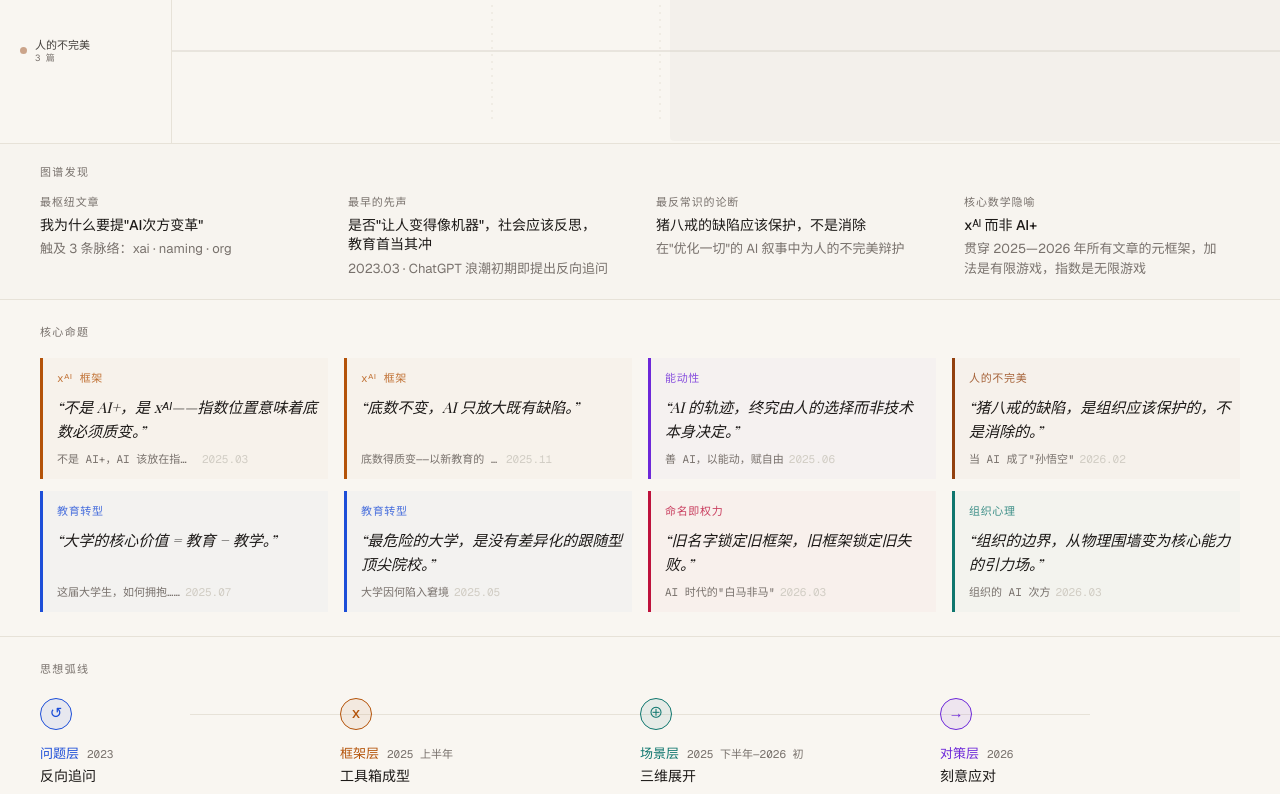
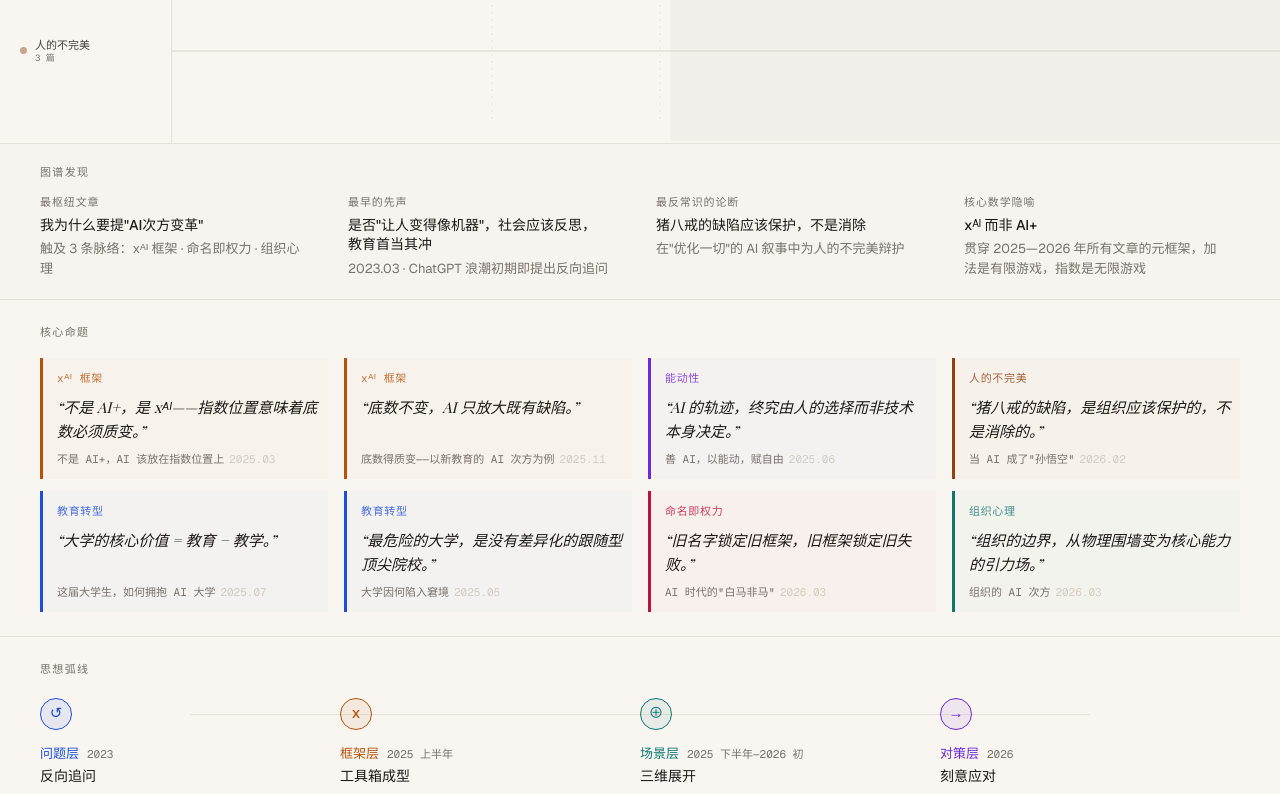
Before and after one commit to automanvip/thuyangbin, a Next.js app: page / in a window 1280 px wide. Shown: the part 1022-1816 px from the top of the page. Built offline with nearby package versions, Linux system fonts and the light colour scheme; a web font is replaced by a local one.

Commit message:
fix: theme IDs→labels in discoveries, remove all ellipsis truncation

```diff
--- a/app/page.tsx
+++ b/app/page.tsx
@@ -1,7 +1,7 @@
 import ThreadMap from '@/components/ThreadMap'
 import SectionNav from '@/components/SectionNav'
 import BooksPanel from '@/components/BooksPanel'
-import { themes, sortedArticles, discoveries } from '@/lib/data'
+import { themes, sortedArticles, discoveries, getTheme } from '@/lib/data'
 
 export default function Home() {
   const { mostConnected, themeArticleCounts, mostProlificMonth } = discoveries
@@ -206,7 +206,7 @@ export default function Home() {
             {
               label: '最枢纽文章',
               value: mostConnected.title,
-              sub: `触及 ${mostConnected.themes.length} 条脉络：${mostConnected.themes.join(' · ')}`,
+              sub: `触及 ${mostConnected.themes.length} 条脉络：${mostConnected.themes.map(id => getTheme(id).label).join(' · ')}`,
               color: '#b45309',
             },
             {
@@ -257,7 +257,7 @@ export default function Home() {
             { quote: '底数不变，AI 只放大既有缺陷。', src: '底数得质变——以新教育的 AI 次方为例', date: '2025.11', color: '#b45309', label: 'xᴬᴵ 框架' },
             { quote: 'AI 的轨迹，终究由人的选择而非技术本身决定。', src: '善 AI，以能动，赋自由', date: '2025.06', color: '#6d28d9', label: '能动性' },
             { quote: '猪八戒的缺陷，是组织应该保护的，不是消除的。', src: '当 AI 成了"孙悟空"', date: '2026.02', color: '#92400e', label: '人的不完美' },
-            { quote: '大学的核心价值 = 教育 − 教学。', src: '这届大学生，如何拥抱……', date: '2025.07', color: '#1d4ed8', label: '教育转型' },
+            { quote: '大学的核心价值 = 教育 − 教学。', src: '这届大学生，如何拥抱 AI 大学', date: '2025.07', color: '#1d4ed8', label: '教育转型' },
             { quote: '最危险的大学，是没有差异化的跟随型顶尖院校。', src: '大学因何陷入窘境', date: '2025.05', color: '#1d4ed8', label: '教育转型' },
             { quote: '旧名字锁定旧框架，旧框架锁定旧失败。', src: 'AI 时代的"白马非马"', date: '2026.03', color: '#be123c', label: '命名即权力' },
             { quote: '组织的边界，从物理围墙变为核心能力的引力场。', src: '组织的 AI 次方', date: '2026.03', color: '#0f766e', label: '组织心理' },
@@ -277,8 +277,7 @@ export default function Home() {
                 &ldquo;{item.quote}&rdquo;
               </p>
               <div style={{ display: 'flex', alignItems: 'baseline', gap: 5 }}>
-                <span style={{ fontSize: 11, fontFamily: 'var(--font-mono)', color: 'var(--ink-3)',
-                  overflow: 'hidden', textOverflow: 'ellipsis', whiteSpace: 'nowrap', maxWidth: 140 }}>
+                <span style={{ fontSize: 11, fontFamily: 'var(--font-mono)', color: 'var(--ink-3)' }}>
                   {item.src}
                 </span>
                 <span style={{ fontSize: 11, fontFamily: 'var(--font-mono)', color: 'var(--rule-2)', flexShrink: 0 }}>
--- a/components/ThreadMap.tsx
+++ b/components/ThreadMap.tsx
@@ -275,8 +275,7 @@ export default function ThreadMap() {
 
                   {/* platform */}
                   <span style={{ fontSize: 9, fontFamily: 'var(--font-mono)',
-                    color: 'var(--ink-3)', lineHeight: 1,
-                    overflow: 'hidden', textOverflow: 'ellipsis', whiteSpace: 'nowrap' }}>
+                    color: 'var(--ink-3)', lineHeight: 1 }}>
                     {article.account ?? article.platform}
                   </span>
 
```
